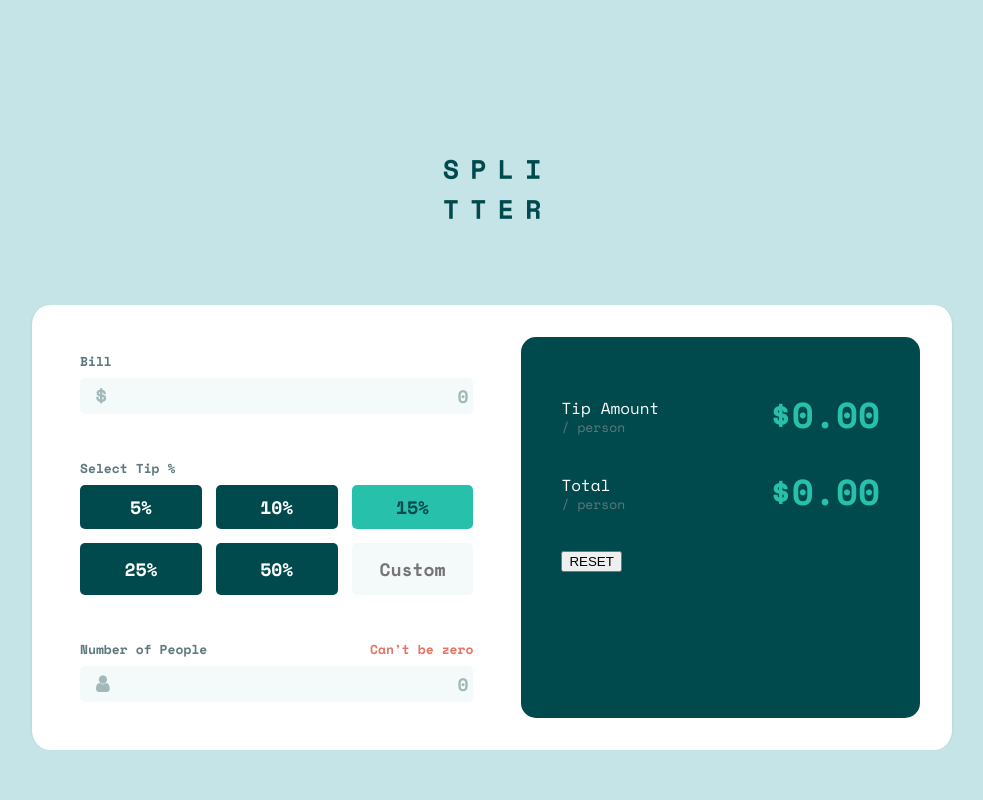
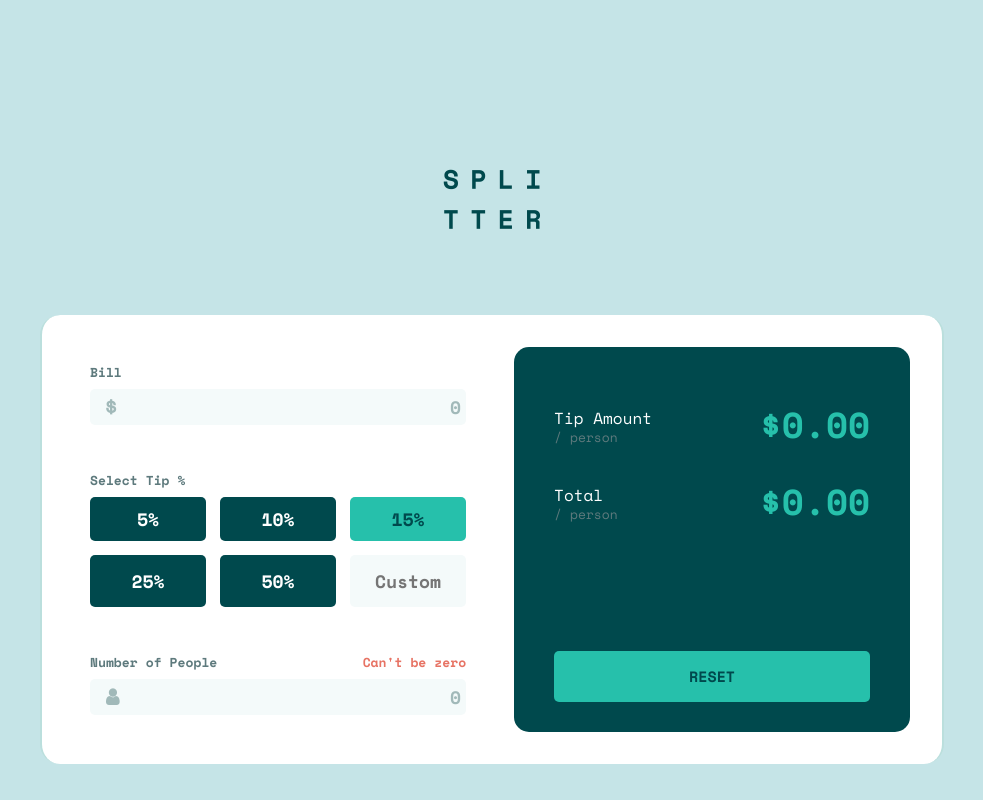
Before and after one commit to ThomasPeetersMkh/calc_syntra, a plain HTML site: page index.html in a window 1280 px wide. Shown: the whole page, without its empty margins (148-1131 px from the left). Drawn offline with nearby package versions, Linux system fonts and the light colour scheme; files whose address does not match are found by name.

Commit message:
done except resonsive+error

```diff
--- a/index.html
+++ b/index.html
@@ -56,7 +56,7 @@
                     </div>
                     <p class="res__text__money">$0.00</p>
                 </div>
-                <button class="res__button">RESET</button>
+                <button class="res__button res__button--active">RESET</button>
             </div>
         </main>
     </div>
--- a/styles/base/_variables.scss
+++ b/styles/base/_variables.scss
@@ -8,3 +8,5 @@ $placeholder: #a1b9b9;
 $border: #bbdfdd;
 $hover: #9fe8df;
 $error: #e77364;
+$bia: #0d686d;
+$biac: #035c62;
--- a/styles/style.scss
+++ b/styles/style.scss
@@ -33,6 +33,7 @@ header {
 .container {
   margin: 0px auto;
   max-width: 924px;
+  padding: 10px;
 }
 
 main {
@@ -135,6 +136,7 @@ main {
     width: 50%;
     border-radius: 15px;
     padding: 60px 40px;
+    padding-bottom: 30px;
     &__text {
       display: flex;
       justify-content: space-between;
@@ -153,5 +155,20 @@ main {
         @include font(36px, 36px, $bcyan, 700);
       }
     }
+    &__button {
+      margin-top: 90px;
+      padding: 18px 135px;
+      border: none;
+      background-color: $bia;
+      border-radius: 5px;
+      color: $biac;
+      @include font(15px, 15px, $vdcyan, 700);
+      &--active {
+        background-color: $bcyan;
+        &:hover {
+          background-color: $hover;
+        }
+      }
+    }
   }
 }
```
Also changed, not shown: styles/style.css, 1 other file.
